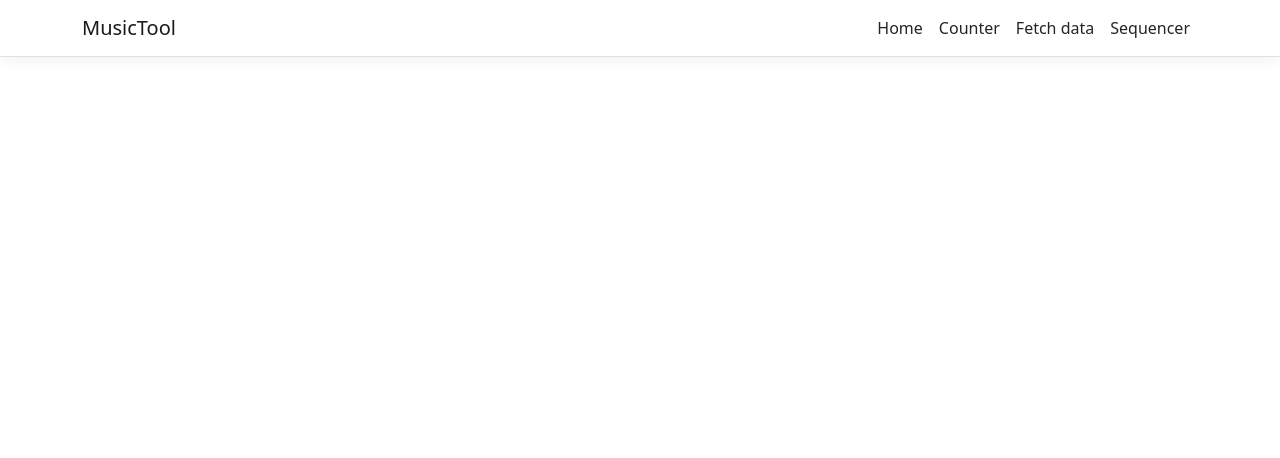
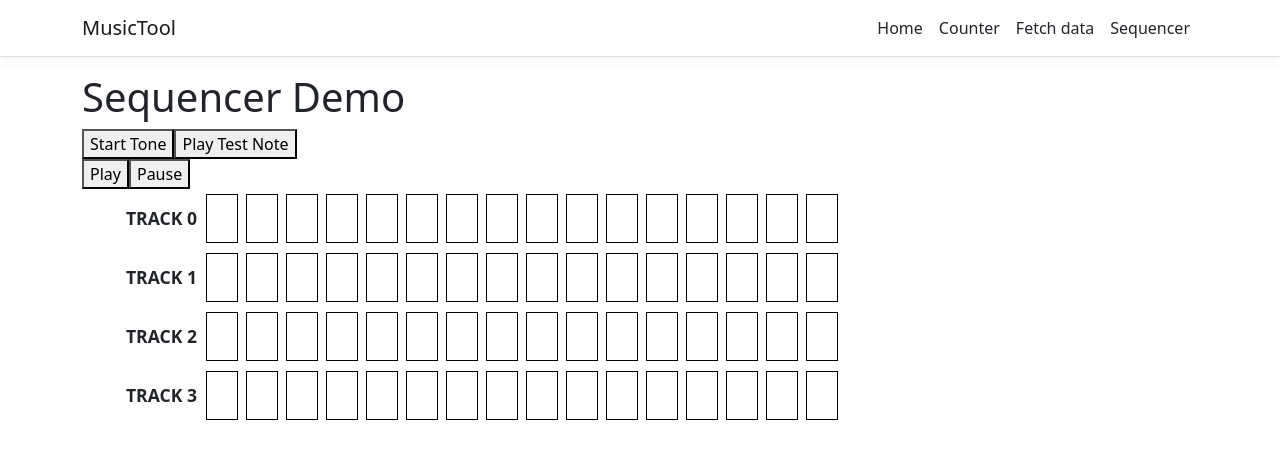
Before and after one commit to MrIsaar/Novel-Music-App, a React (Create React App) app in the folder MusicTool/MusicTool/ClientApp/: page /sequencer-demo in a window 1280 px wide. Shown: the top 458 px of the page. Built offline with nearby package versions, Linux system fonts and the light colour scheme.

Commit message:
restructured in much more useful way Each sequence step now triggers arbitrary callback function. Timing is sometimes slightly off?

```diff
--- a/MusicTool/MusicTool/ClientApp/package.json
+++ b/MusicTool/MusicTool/ClientApp/package.json
@@ -7,6 +7,7 @@
     "@emotion/styled": "^11.8.1",
     "@mui/material": "^5.5.2",
     "bootstrap": "^5.1.0",
+    "classnames": "^2.3.1",
     "http-proxy-middleware": "^0.19.1",
     "jquery": "^3.5.1",
     "merge": "^2.1.1",
--- a/MusicTool/MusicTool/ClientApp/src/App.js
+++ b/MusicTool/MusicTool/ClientApp/src/App.js
@@ -4,7 +4,7 @@ import { Layout } from './components/Layout';
 import { Home } from './components/Home';
 import { FetchData } from './components/FetchData';
 import { Counter } from './components/Counter';
-import { Sequencer } from './components/Sequencer';
+import { SequencerDemo } from './components/SequencerDemo';
 
 import './custom.css'
 
@@ -12,12 +12,12 @@ export default class App extends Component {
   static displayName = App.name;
 
   render () {
-    return (
+      return (
       <Layout>
         <Route exact path='/' component={Home} />
         <Route path='/counter' component={Counter} />
-        <Route path='/fetch-data' component={FetchData} />
-        <Route path='/sequencer' component={Sequencer} />
+            <Route path='/fetch-data' component={FetchData} />
+            <Route path='/sequencer-demo' component={SequencerDemo} />
       </Layout>
     );
   }
--- a/MusicTool/MusicTool/ClientApp/src/components/NavMenu.js
+++ b/MusicTool/MusicTool/ClientApp/src/components/NavMenu.js
@@ -40,7 +40,7 @@ export class NavMenu extends Component {
                                     <NavLink tag={Link} className="text-dark" to="/fetch-data">Fetch data</NavLink>
                                 </NavItem>
                                 <NavItem>
-                                    <NavLink tag={Link} className="text-dark" to="/sequencer">Sequencer</NavLink>
+                                    <NavLink tag={Link} className="text-dark" to="/sequencer-demo">Sequencer</NavLink>
                                 </NavItem>
                             </ul>
                         </Collapse>
--- a/MusicTool/MusicTool/ClientApp/src/components/Sequencer.js
+++ b/MusicTool/MusicTool/ClientApp/src/components/Sequencer.js
@@ -1,6 +1,6 @@
 import React, { Component } from 'react';
 import * as Tone from 'tone';
-import { SequencerRow } from './SequencerRow';
+import { SequencerTrack } from './SequencerTrack';
 
 
 export class Sequencer extends Component {
@@ -8,28 +8,22 @@ export class Sequencer extends Component {
     constructor(props) {
         super(props);
         this.state = {
-            cols: 16,
-            rows: 4
+            numSteps: props.numSteps,
+            numTracks: props.numTracks
         }
 
+        this.callbacks = props.callbacks;
+
         this._matrix = [];
-        for (let i = 0; i < this.state.rows; i++) {
+        for (let i = 0; i < this.state.numTracks; i++) {
             let row = [];
-            for (let j = 0; j < this.state.cols; j++) {
+            for (let j = 0; j < this.state.numSteps; j++) {
                 row.push(false);
             }
             this._matrix.push(row);
         }
 
-        //Tone.start();
-        this.instruments = [];
-        for (let i = 0; i < this.state.rows; i++) {
-            this.instruments.push(new Tone.Synth());
-            this.instruments[i].toDestination();
-        }
-        this.notes = ['C4', 'G3', 'E3', 'C3'];
-        this._sequencer = new Tone.Sequence(this._tick.bind(this), this._indexArray(this.state.cols), '8n');
-        //this._sequencer.start(0);
+        this._sequencer = new Tone.Sequence(this._tick.bind(this), this._indexArray(this.state.numSteps), '8n');
         Tone.Transport.start();
     }
 
@@ -42,16 +36,23 @@ export class Sequencer extends Component {
     }
 
     _tick(time, idx) {
-        console.log(`time: ${time}, idx: ${idx}`)
-        let step = idx % this.state.cols;
-        for (let i = 0; i < this.state.rows; i++) {
-            if (this._matrix[i][step]) {
-                this.instruments[i].triggerAttackRelease(this.notes[i], '8n', time);
+        console.log(`time: ${time}, step: ${idx}`)
+        let step = idx % this.state.numSteps;
+        for (let track = 0; track < this.state.numTracks; track++) {
+            if (this._matrix[track][step]) {
+                this.callbacks[track]();
             }
         }
+    }
+
+    toggleNote(track, step) {
+        this._matrix[track][step] = !this._matrix[track][step];
+        if (this._matrix[track][step]) {
+            this.callbacks[track]();
+        }
+    }
 
 
-    }
 
     _startSequence() {
         Tone.start();
@@ -62,26 +63,28 @@ export class Sequencer extends Component {
         this._sequencer.stop(0);
     }
 
-    checkChanged(event, row, col) {
-        console.log(`Check (${row}, ${col}) changed`);
-        this._matrix[row][col] = event.target.checked;
-    }
 
     render() {
 
-        let buttons = [];
-        for (let i = 0; i < this.state.rows; i++) {
-            buttons.push(<div>
-                <SequencerRow row={i} callback={this.checkChanged.bind(this)}></SequencerRow>
-            </div>);
-        }
+        let tracks = [...Array(this.state.numTracks)].map((_, i) => {
+            return (
+                <SequencerTrack
+                    key={i}
+                    channelID={i}
+                    currentStepID={0}
+                    title={"Track " + i}
+                    noteCount={this.state.numSteps}
+                    onNotes={this._matrix[i]}
+                    toggleNote={this.toggleNote.bind(this)}
+                />
+            )
+        })
 
         return (
             <div>
-                <h1>Sequencer</h1>
                 <button onClick={this._startSequence.bind(this)}>Play</button>
                 <button onClick={this._stopSequence.bind(this)}>Pause</button>
-                <div>{buttons}</div>
+                <div>{tracks}</div>
             </div>
         );
 
--- /dev/null
+++ b/MusicTool/MusicTool/ClientApp/src/components/SequencerDemo.js
@@ -0,0 +1,48 @@
+import React, { Component } from 'react';
+import { Sequencer } from './Sequencer';
+import * as Tone from 'tone';
+
+
+export class SequencerDemo extends Component {
+
+    constructor(props) {
+        super(props);
+
+        this.state = {
+            numTracks: 4,
+            numSteps: 16
+        }
+
+        this.instruments = [];
+        for (let i = 0; i < this.state.numTracks; i++) {
+            this.instruments.push(new Tone.Synth().toDestination());
+        }
+
+        this.notes = ['C4', 'G3', 'E3', 'C3'];
+
+    }
+
+
+    render() {
+        let callbacks = [
+            () => this.instruments[0].triggerAttackRelease(this.notes[0], '8n'),
+            () => this.instruments[1].triggerAttackRelease(this.notes[1], '8n'),
+            () => this.instruments[2].triggerAttackRelease(this.notes[2], '8n'),
+            () => this.instruments[3].triggerAttackRelease(this.notes[3], '8n')
+        ];
+
+
+        return (
+            <div className="sequencer-demo">
+                <h1>Sequencer Demo</h1>
+                <button onClick={() => Tone.start()}>Start Tone</button>
+                <button onClick={() => this.instruments[1].triggerAttackRelease(this.notes[1], '8n')}>Play Test Note</button>
+                <Sequencer
+                    numTracks={this.state.numTracks}
+                    numSteps={this.state.numSteps}
+                    callbacks={ callbacks }
+                />
+            </div>
+        )
+    }
+}
--- /dev/null
+++ b/MusicTool/MusicTool/ClientApp/src/components/SequencerNote.css
@@ -0,0 +1,21 @@
+.sequencer-note {
+    flex: 0 0 32;
+    height: 49px;
+    width: 32px;
+    border: 1px solid black;
+    box-sizing: border-box;
+    margin-top: 5px;
+    margin-bottom: 5px;
+    margin-left: 4px;
+    margin-right: 4px;
+    cursor: pointer;
+}
+
+    .sequencer-note.on {
+        background-color: darkgray;
+        transition: background-color 120ms 0 ease;
+    }
+
+    .sequencer-note.playing {
+        background-color: #37e147;
+    }
--- /dev/null
+++ b/MusicTool/MusicTool/ClientApp/src/components/SequencerNote.js
@@ -0,0 +1,29 @@
+import classNames from 'classnames';
+import './SequencerNote.css';
+
+
+export const SequencerNote = ({
+    channelID,
+    stepID,
+    isNoteOn,
+    isNoteOnCurrentStep,
+    toggleNote
+}) => {
+
+    const noteClassNames = classNames('sequencer-note', {
+        'on': isNoteOn,
+        'playing': isNoteOn && isNoteOnCurrentStep
+    })
+
+    const noteClicked = e => {
+        e.target.classList.toggle('on')
+        toggleNote(channelID, stepID)
+    }
+
+    return (
+        <div
+            className={noteClassNames}
+            onClick={noteClicked}
+        />
+    )
+}
--- a/MusicTool/MusicTool/ClientApp/src/components/SequencerRow.js
+++ /dev/null
@@ -1,28 +0,0 @@
-import React, { Component } from 'react';
-//import Checkbox from '@mui/material/Checkbox';
-//import $ from 'jquery';
-import Checkbox from '@mui/material/Checkbox';
-
-
-export class SequencerRow extends Component {
-
-    constructor(props) {
-        super(props);
-        this.state = {
-            cols: 16
-        }
-    }
-
-    render() {
-        let row = [];
-        for (let i = 0; i < this.state.cols; i++) {
-            row.push(<Checkbox onChange={(e) => this.props.callback(e, this.props.row, i)}/>);
-        }
-
-
-        return (
-            <div>{row}</div>
-        );
-
-    }
-}
--- /dev/null
+++ b/MusicTool/MusicTool/ClientApp/src/components/SequencerTrack.css
@@ -0,0 +1,20 @@
+.sequencer-track {
+    display: flex;
+    flex-direction: row;
+}
+
+.track_title {
+    display: flex;
+    flex: 0 0 auto;
+    justify-content: flex-end;
+    align-items: center;
+    text-transform: uppercase;
+    font-weight: 900;
+    font-size: 1.1rem;
+    padding: 5px;
+    width: 120px;
+}
+
+.track_notes {
+    display: flex;
+}
--- /dev/null
+++ b/MusicTool/MusicTool/ClientApp/src/components/SequencerTrack.js
@@ -0,0 +1,40 @@
+import { SequencerNote } from './SequencerNote';
+import './SequencerTrack.css'
+
+
+
+export const SequencerTrack = ({
+    channelID,
+    currentStepID,
+    title,
+    noteCount,
+    onNotes,
+    toggleNote
+}) => {
+
+    const notes = [...Array(noteCount)].map((el, i) => {
+        const isNoteOn = onNotes[i];
+        const isNoteOnCurrentStep = currentStepID === i
+        const stepID = i
+
+        return (
+            <SequencerNote
+                key={i}
+                channelID={channelID}
+                stepID={stepID}
+                isNoteOn={isNoteOn}
+                isNoteOnCurrentStep={isNoteOnCurrentStep}
+                toggleNote={toggleNote}
+            />
+        )
+    })
+
+    return (
+        <div className="sequencer-track">
+            <header className="track_title">{title}</header>
+            <main className="track_notes">
+                {notes}
+            </main>
+        </div>
+    )
+}
```
Also changed, not shown: 2 other files (tests, documents, lock files or other folders).
